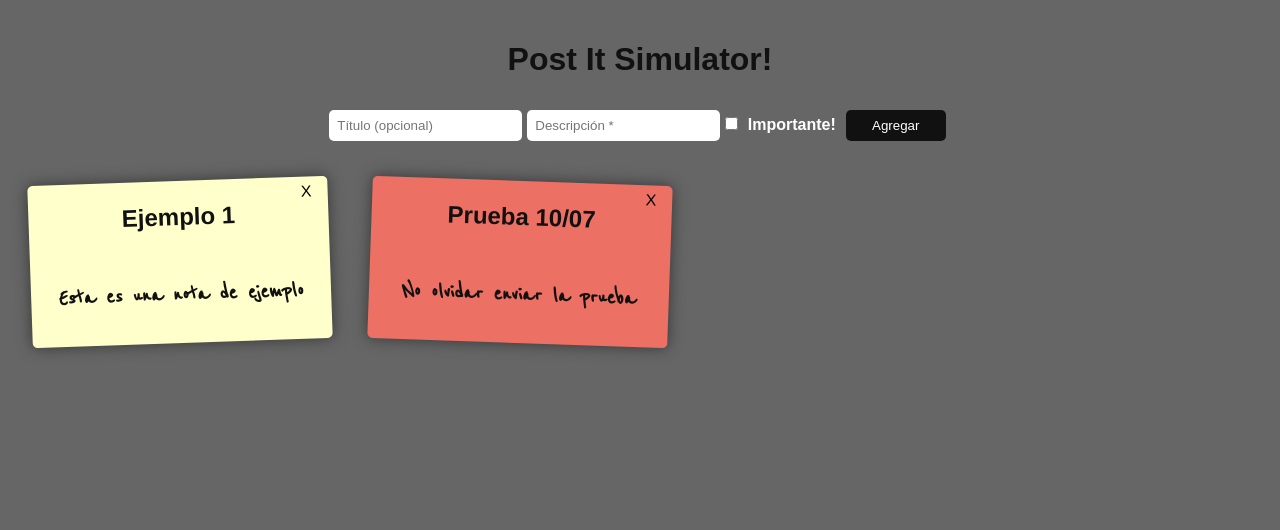
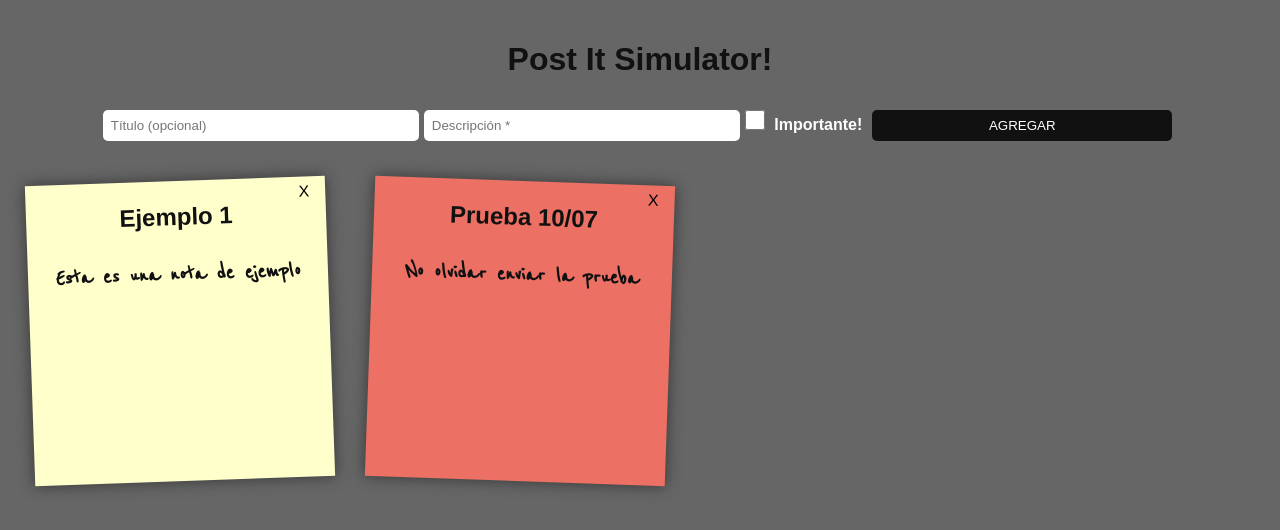
Before and after one commit to Wiccaos/ev3-frontend, a React (Create React App) app: page / in a window 1280 px wide. Shown: the top 530 px of the page. Built offline with nearby package versions, Linux system fonts and the light colour scheme.

Commit message:
codigo comentado

```diff
--- a/src/App.css
+++ b/src/App.css
@@ -27,6 +27,7 @@ input{
   border: none;
   border-radius: 5px;
   outline: none;
+
 }
 
 input:active{
@@ -58,6 +59,7 @@ input:active{
   margin: 10px auto;
   padding: 8px;
   margin-right: 5px;
+  width: 300px;
 }
 
 .contenedor-postits {
@@ -73,15 +75,12 @@ input:active{
 
 .postit {
   background-color: #FFFFCC;
-  display: flex;
-  flex-direction: column;
   padding: 5px;
   padding-top: 2px ;
   position: relative;
-  border-radius: 5px;
   rotate: -2deg;
   width: 300px;
-  height: auto;
+  height: 300px;
   box-sizing: border-box;
   box-shadow: 0 0 15px rgb(54, 54, 54);
   margin: 10px;
@@ -100,6 +99,11 @@ input:active{
   border: none;
   font-size: 16px;
   cursor: pointer;
+}
+
+input[type="checkbox"] {
+  width: 20px;
+  height: 20px;
 }
 
 @media (max-width: 600px) {
--- a/src/App.jsx
+++ b/src/App.jsx
@@ -9,23 +9,28 @@ function App() {
     { titulo: "Prueba 10/07", desc: "No olvidar enviar la prueba", importante: true }
   ]);
 
+  // acá usamos la funcion para agregar un post-it y en setPostits se especifica que se agregue el nuevo postit inicio
   const agregarPostit = (postit) => {
     setPostits([postit, ...postits]);
   };
-
-  const eliminarPostit = (indice) => {
-    const nuevoPostit = postits.filter((_, i) => i !== indice);
+  // función para eliminar un post-it según su posición
+  // El filter crea un nuevo arreglo y saca el post-it a eliminar y el _ es para indicar que no se usará ese valor y la i la posicion
+  // y por último el setPostits actualiza todo sin el post-it eliminado
+  const eliminarPostit = (posicionPostit) => {
+    const nuevoPostit = postits.filter((_, i) => i !== posicionPostit);
     setPostits(nuevoPostit);
   };
 
   return (
+    <div className='app'>
       <div className="contenedor-app">
         <h1>Post It Simulator!</h1>
         <FormularioPostIt Agregar={agregarPostit} />
         <div className="contenedor-postits">
           {postits.map((postit, posicionPostit) => (
-          <PostIt key={posicionPostit} posicionPostit={posicionPostit} postit={postit} alEliminar={eliminarPostit} />
+            <PostIt key={posicionPostit} posicionPostit={posicionPostit} postit={postit} eliminar={eliminarPostit} />
           ))}
+        </div>
       </div>
     </div>
   );
--- a/src/componentes/agregar_postit.jsx
+++ b/src/componentes/agregar_postit.jsx
@@ -2,29 +2,33 @@ import React, { useState } from 'react';
 
 function FormularioPostIt({ Agregar }) {
   const [titulo, setTitulo] = useState('');
-  const [descripcion, setDescripcion] = useState('');
+  const [desc, setDesc] = useState('');
+  // Acá dejo el "importante" como un booleano
   const [importante, setImportante] = useState(false);
 
   const envio = (e) => {
+    // Aquí evitamos que el formulario se recargue al enviar para que no se borren los PostIt
     e.preventDefault();
-    if (!descripcion.trim()) {
+    // Validamos que la descripción no esté vacía
+    if (!desc.trim()) {
       alert("La descripción es obligatoria");
       return;
     }
-    Agregar({ titulo, desc: descripcion, importante: importante });
+    Agregar({ titulo, desc: desc, importante: importante });
+    // las siguieintes 3 líneas limpian los campos del formulario después de enviar sin actualizar la página
     setTitulo('');
-    setDescripcion('');
+    setDesc('');
     setImportante(false);
   };
 
   return (
     <form className="nuevo-postit" onSubmit={envio}>
       <input type="text" placeholder="Título (opcional)" value={titulo} onChange={(e) => setTitulo(e.target.value)}/>
-      <input type="text" placeholder="Descripción *" value={descripcion} onChange={(e) => setDescripcion(e.target.value)} required />
+      <input type="text" placeholder="Descripción *" value={desc} onChange={(e) => setDesc(e.target.value)} required />
       <label>
         <input type="checkbox" checked={importante} onChange={(e) => setImportante(e.target.checked)} /> Importante!
       </label>
-      <button className='subir' type="submit">Agregar</button>
+      <button className='subir' type="submit">AGREGAR</button>
     </form>
   );
 }
--- a/src/componentes/postit.jsx
+++ b/src/componentes/postit.jsx
@@ -1,14 +1,15 @@
 import React from 'react';
 
-function PostIt({ postit, alEliminar, posicionPostit }) {
+function PostIt({ postit, eliminar, posicionPostit }) {
   const { titulo, desc, importante } = postit;
 
   return (
-    // Esta clase "postit" se usa para aplicar estilos a cada post-it. La clase "importante" se aplica si la nota es importante para editar en css
+    // Esta clase "postit" se usa para aplicar estilos a cada post-it. La clase "importante" se aplica si la nota es importante para despues editar en css y ponerle color rojo
     <div className={`postit ${importante ? 'importante' : ''}`}>
-      <button className="cerrar" onClick={() => alEliminar(posicionPostit)}>X</button>
+      {/* el && funciona como un if, si titulo existe, se muestra el texto h2 */}
       {titulo && <h2>{titulo}</h2>}
       <p>{desc}</p>
+      <button className="cerrar" onClick={() => eliminar(posicionPostit)}>X</button>
     </div>
   );
 }
```
Lines whose indentation alone changed are shown as unchanged.
